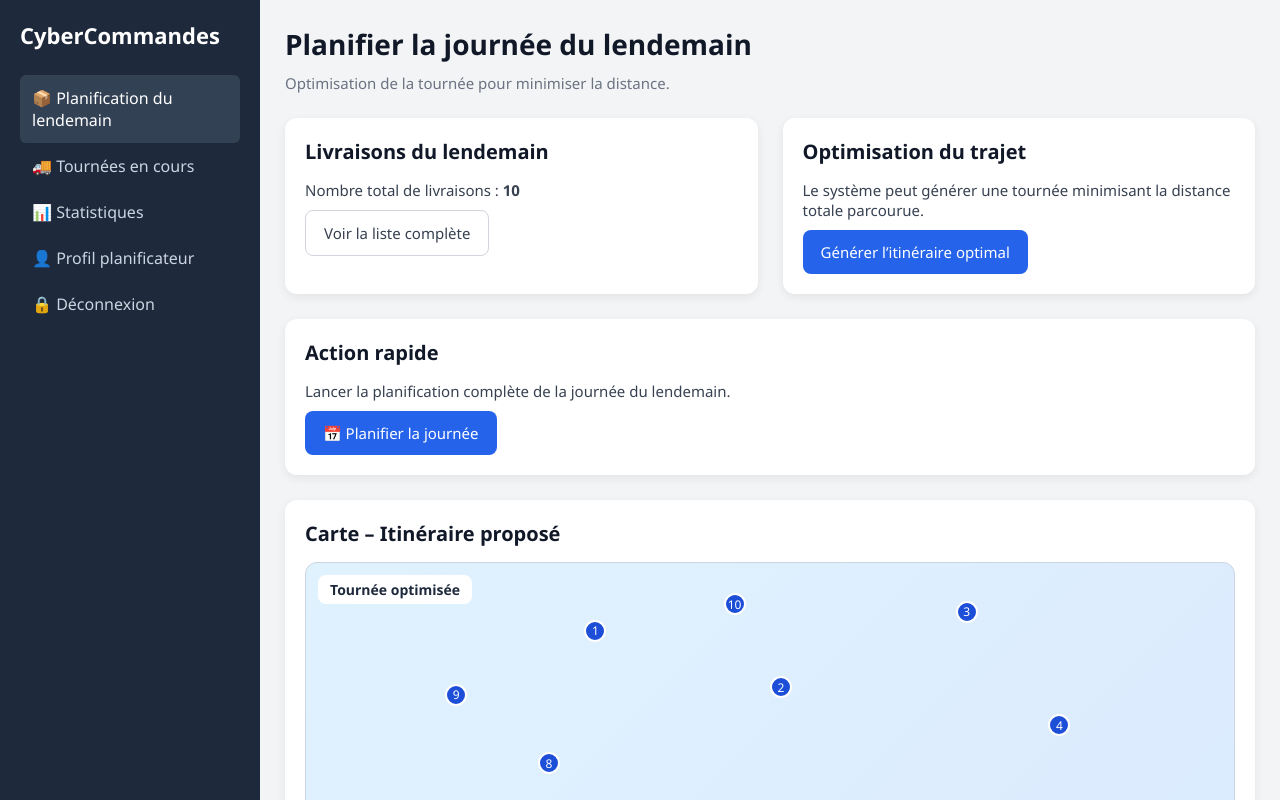
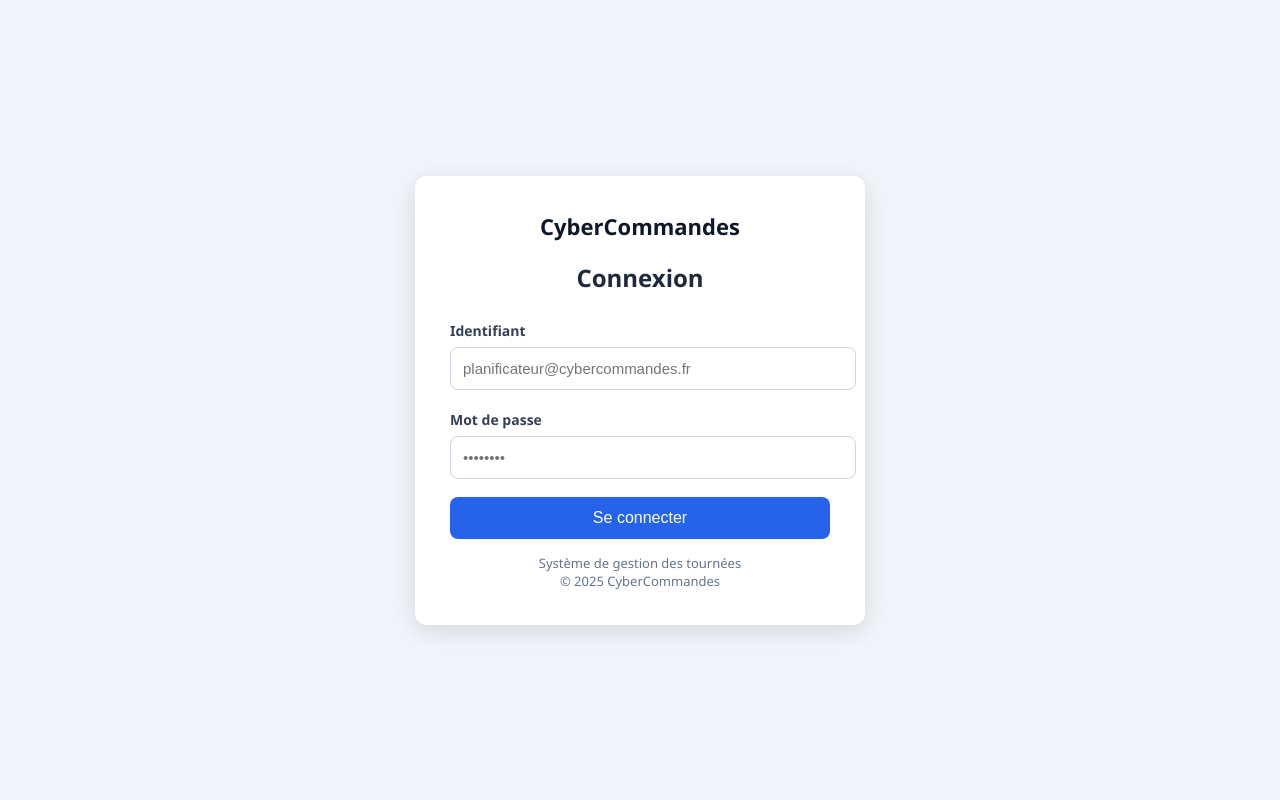
Before and after one commit to slowmfy/portfolio, a plain HTML site: page index.html in a window 1280 px wide. Drawn offline with Linux system fonts and the light colour scheme.

Commit message:
Update index.html for login page design

```diff
--- a/index.html
+++ b/index.html
@@ -2,256 +2,111 @@
 <html lang="fr">
 <head>
   <meta charset="UTF-8">
-  <title>CyberCommandes – Planification de la journée</title>
+  <title>CyberCommandes – Connexion</title>
   <style>
-    * {
+    body {
       margin: 0;
-      padding: 0;
-      box-sizing: border-box;
+      background: #f1f5f9;
+      display: flex;
+      justify-content: center;
+      align-items: center;
+      height: 100vh;
       font-family: "Segoe UI", sans-serif;
     }
 
-    body {
-      background: #f3f4f6;
-      display: flex;
-      height: 100vh;
-      overflow: hidden;
+    .login-box {
+      width: 380px;
+      background: white;
+      padding: 35px;
+      border-radius: 12px;
+      box-shadow: 0 6px 25px rgba(0,0,0,0.12);
+      animation: fadeIn 0.5s ease;
     }
 
-    /* ---- SIDEBAR ---- */
-    .sidebar {
-      width: 260px;
-      background: #1e293b;
+    @keyframes fadeIn {
+      from { opacity: 0; transform: translateY(20px); }
+      to { opacity: 1; transform: translateY(0); }
+    }
+
+    h1 {
+      text-align: center;
+      margin-bottom: 25px;
+      color: #1e293b;
+      font-size: 24px;
+    }
+
+    label {
+      font-size: 14px;
+      font-weight: 600;
+      color: #334155;
+    }
+
+    input {
+      width: 100%;
+      margin-top: 6px;
+      margin-bottom: 18px;
+      padding: 12px;
+      border: 1px solid #cbd5e1;
+      border-radius: 8px;
+      font-size: 15px;
+    }
+
+    .btn-login {
+      width: 100%;
+      padding: 12px;
+      background: #2563eb;
+      border: none;
+      border-radius: 8px;
+      font-size: 16px;
       color: white;
-      padding: 20px;
-      display: flex;
-      flex-direction: column;
-      gap: 25px;
+      cursor: pointer;
+      transition: 0.2s;
+    }
+
+    .btn-login:hover {
+      background: #1e40af;
+    }
+
+    .footer-text {
+      text-align: center;
+      margin-top: 15px;
+      font-size: 13px;
+      color: #64748b;
     }
 
     .logo {
+      text-align: center;
+      margin-bottom: 20px;
       font-size: 22px;
       font-weight: bold;
-    }
-
-    .menu a {
-      display: block;
-      padding: 12px;
-      color: #cbd5e1;
-      text-decoration: none;
-      border-radius: 6px;
-      transition: 0.2s;
-    }
-
-    .menu a:hover,
-    .menu a.active {
-      background: #334155;
-      color: white;
-    }
-
-    /* ---- MAIN ---- */
-    .main {
-      flex: 1;
-      padding: 25px;
-      overflow-y: auto;
-    }
-
-    h1 {
-      font-size: 28px;
-      margin-bottom: 10px;
-      color: #111827;
-    }
-
-    .subtitle {
-      color: #6b7280;
-      margin-bottom: 25px;
-      font-size: 15px;
-    }
-
-    /* ---- GRID ---- */
-    .grid {
-      display: grid;
-      grid-template-columns: 1fr 1fr;
-      gap: 25px;
-    }
-
-    .card {
-      background: white;
-      padding: 20px;
-      border-radius: 12px;
-      box-shadow: 0 3px 10px rgba(0,0,0,0.07);
-    }
-
-    .card h2 {
-      font-size: 20px;
-      margin-bottom: 15px;
-      color: #111827;
-    }
-
-    .info {
-      font-size: 15px;
-      margin-bottom: 10px;
-      color: #374151;
-    }
-
-    .btn {
-      padding: 12px 18px;
-      border-radius: 8px;
-      font-size: 15px;
-      cursor: pointer;
-      border: none;
-      transition: 0.2s;
-    }
-
-    .btn-primary {
-      background: #2563eb;
-      color: white;
-    }
-    .btn-primary:hover {
-      background: #1e40af;
-    }
-
-    .btn-outline {
-      background: white;
-      border: 1px solid #d1d5db;
-      color: #374151;
-    }
-    .btn-outline:hover {
-      background: #f3f4f6;
-    }
-
-    /* ---- MAP ---- */
-    .map {
-      width: 100%;
-      height: 380px;
-      border-radius: 12px;
-      background: linear-gradient(135deg, #e0f2fe, #dbeafe);
-      position: relative;
-      border: 1px solid #cbd5e1;
-    }
-
-    .map-title {
-      position: absolute;
-      top: 12px;
-      left: 12px;
-      background: white;
-      padding: 5px 12px;
-      border-radius: 8px;
-      font-size: 14px;
-      font-weight: 600;
-      color: #1e293b;
-    }
-
-    .marker {
-      width: 22px;
-      height: 22px;
-      background: #1d4ed8;
-      border-radius: 50%;
-      color: white;
-      font-size: 12px;
-      display: flex;
-      align-items: center;
-      justify-content: center;
-      position: absolute;
-      border: 2px solid white;
-    }
-
-    .marker.depot {
-      background: #059669;
-    }
-
-    .stats-box {
-      position: absolute;
-      bottom: 12px;
-      right: 12px;
-      background: rgba(17, 24, 39, 0.85);
-      color: white;
-      padding: 10px 14px;
-      border-radius: 8px;
-      font-size: 13px;
+      color: #0f172a;
     }
   </style>
 </head>
 <body>
 
-  <!-- Sidebar -->
-  <div class="sidebar">
+  <div class="login-box">
+
     <div class="logo">CyberCommandes</div>
 
-    <div class="menu">
-      <a class="active">📦 Planification du lendemain</a>
-      <a>🚚 Tournées en cours</a>
-      <a>📊 Statistiques</a>
-      <a>👤 Profil planificateur</a>
-      <a href="login.html">🔒 Déconnexion</a>
-    </div>
-  </div>
+    <h1>Connexion</h1>
 
-  <!-- Main content -->
-  <div class="main">
+    <form action="planificateur.html" method="GET">
+      <label for="email">Identifiant</label>
+      <input type="text" id="email" name="email" placeholder="planificateur@cybercommandes.fr" required>
 
-    <h1>Planifier la journée du lendemain</h1>
-    <div class="subtitle">Optimisation de la tournée pour minimiser la distance.</div>
+      <label for="password">Mot de passe</label>
+      <input type="password" id="password" name="password" placeholder="••••••••" required>
 
-    <div class="grid">
+      <button class="btn-login">Se connecter</button>
+    </form>
 
-      <!-- Bloc Livraisons -->
-      <div class="card">
-        <h2>Livraisons du lendemain</h2>
-        <p class="info">Nombre total de livraisons : <strong>10</strong></p>
-
-        <button class="btn btn-outline">Voir la liste complète</button>
-      </div>
-
-      <!-- Bloc optimisation -->
-      <div class="card">
-        <h2>Optimisation du trajet</h2>
-        <p class="info">
-          Le système peut générer une tournée minimisant la distance totale parcourue.
-        </p>
-
-        <button class="btn btn-primary">Générer l’itinéraire optimal</button>
-      </div>
-
-    </div>
-
-    <!-- Bouton Planifier la journée -->
-    <div class="card" style="margin-top: 25px;">
-      <h2>Action rapide</h2>
-      <p class="info">Lancer la planification complète de la journée du lendemain.</p>
-
-      <button class="btn btn-primary">📅 Planifier la journée</button>
-    </div>
-
-    <!-- Carte -->
-    <div class="card" style="margin-top: 25px;">
-      <h2>Carte – Itinéraire proposé</h2>
-
-      <div class="map">
-        <div class="map-title">Tournée optimisée</div>
-
-        <!-- Dépôt -->
-        <div class="marker depot" style="top: 65%; left: 20%;">D</div>
-
-        <!-- 10 livraisons -->
-        <div class="marker" style="top: 15%; left: 30%;">1</div>
-        <div class="marker" style="top: 30%; left: 50%;">2</div>
-        <div class="marker" style="top: 10%; left: 70%;">3</div>
-        <div class="marker" style="top: 40%; left: 80%;">4</div>
-        <div class="marker" style="top: 65%; left: 75%;">5</div>
-        <div class="marker" style="top: 78%; left: 60%;">6</div>
-        <div class="marker" style="top: 70%; left: 40%;">7</div>
-        <div class="marker" style="top: 50%; left: 25%;">8</div>
-        <div class="marker" style="top: 32%; left: 15%;">9</div>
-        <div class="marker" style="top: 8%; left: 45%;">10</div>
-
-        <div class="stats-box">
-          Distance totale : ~XX km<br>
-          Durée estimée : ~YY minutes
-        </div>
-      </div>
+    <div class="footer-text">
+      Système de gestion des tournées<br>
+      © 2025 CyberCommandes
     </div>
 
   </div>
+
 </body>
 </html>
```
